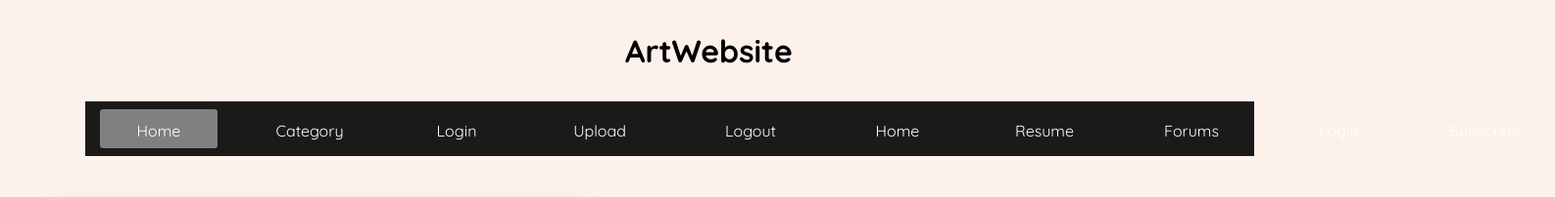
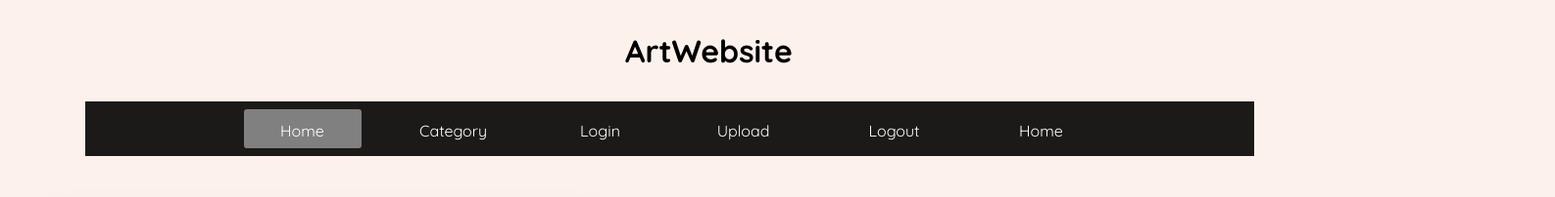
Before and after one commit to AryanJangam/WaffleHacksProject, a React (Create React App) app in the folder front-end/: page / in a window 1280 px wide. Shown: the top 202 px of the page at 98% size, 1587 px wide, since content can reach past the window. Built offline with nearby package versions, Linux system fonts and the light colour scheme.

Commit message:
Modified navbar

```diff
--- a/front-end/src/components/Navbar.js
+++ b/front-end/src/components/Navbar.js
@@ -31,10 +31,6 @@ const Navbar = () => {
                 <li><i className="fa fa-user-plus"></i>Logout</li>
                 {/* <li><i className="fa fa-info" ></i>Subscribe</li> */}
                 <li><Link to='/'><i className="fa fa-home" ></i> Home</Link></li>
-                <li><i className="fa fa-id-card"></i> Resume</li>
-                <li><i className="fa fa-window-maximize"></i> Forums</li>
-                <li><Link to='/auth'><i className="fa fa-user-plus"></i>Login</Link></li>
-                <li><i className="fa fa-info" ></i>Subscribe</li>
             </ul>
             </div>
             </div>
```
